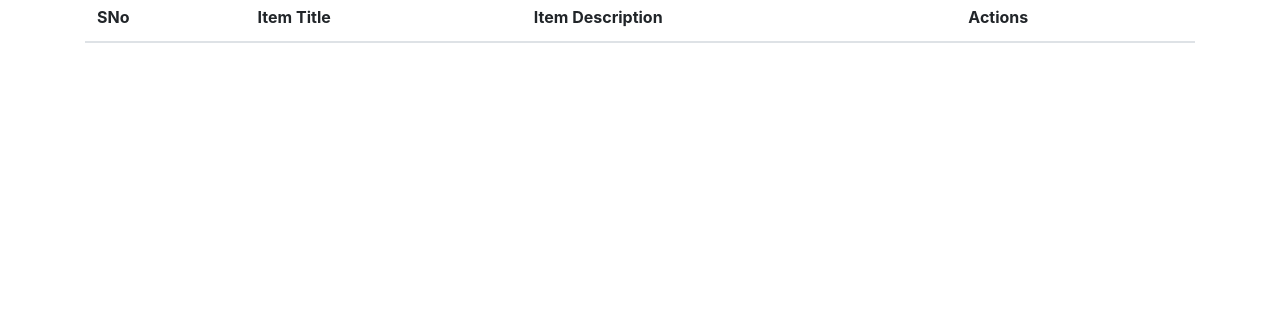
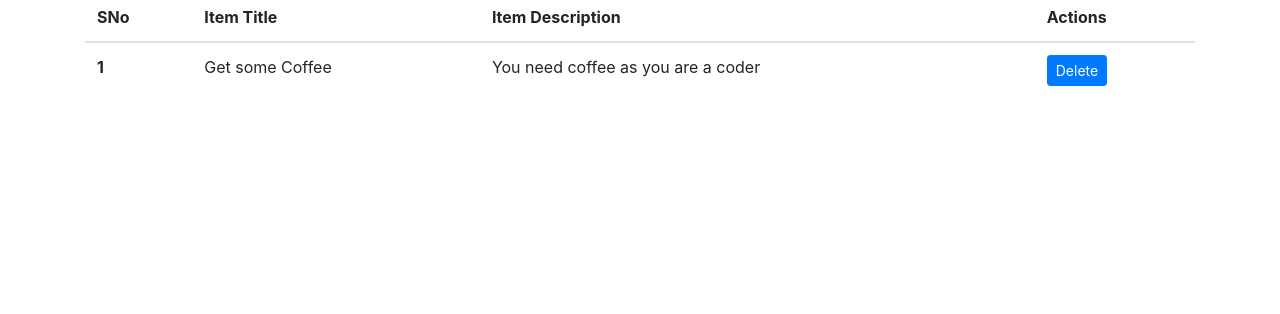
Before and after one commit to sandeshshetty754/To-Do-List, a plain HTML site: page index.html in a window 1280 px wide. Shown: the part 486-800 px from the top of the page. Drawn offline with nearby package versions, Linux system fonts and the light colour scheme.

Commit message:
Update index.html

```diff
--- a/index.html
+++ b/index.html
@@ -91,6 +91,15 @@
                   </tr>
 
                 </tbody>
+                <tbody id="tableBody">
+                  <tr>
+                    <th scope="row">1</th>
+                    <td>Get some Coffee</td>
+                    <td>You need coffee as you are a coder</td>
+                    <td><button class="btn btn-sm btn-primary">Delete</button></td>
+                  </tr>
+
+                </tbody>
               </table>
         </div>
     </div>
```
